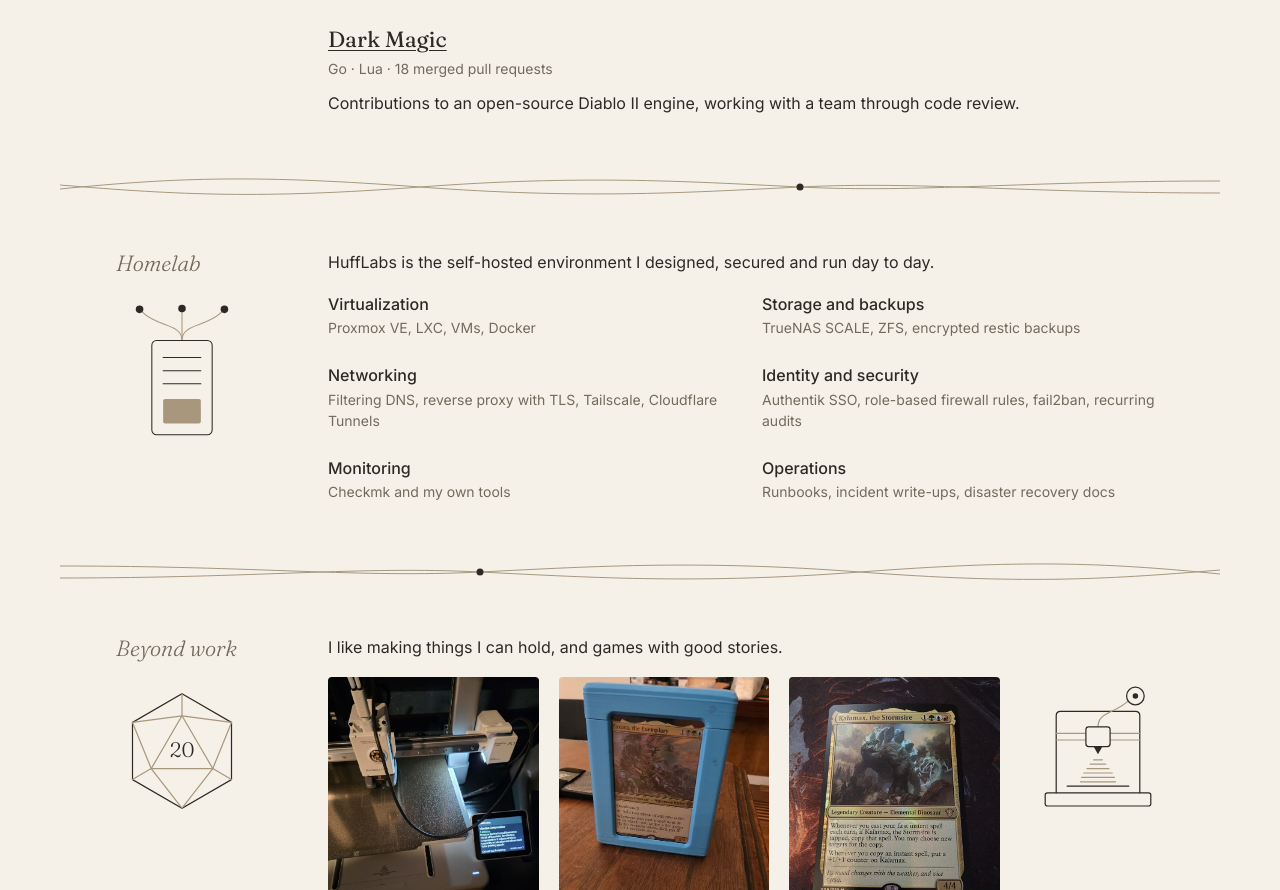
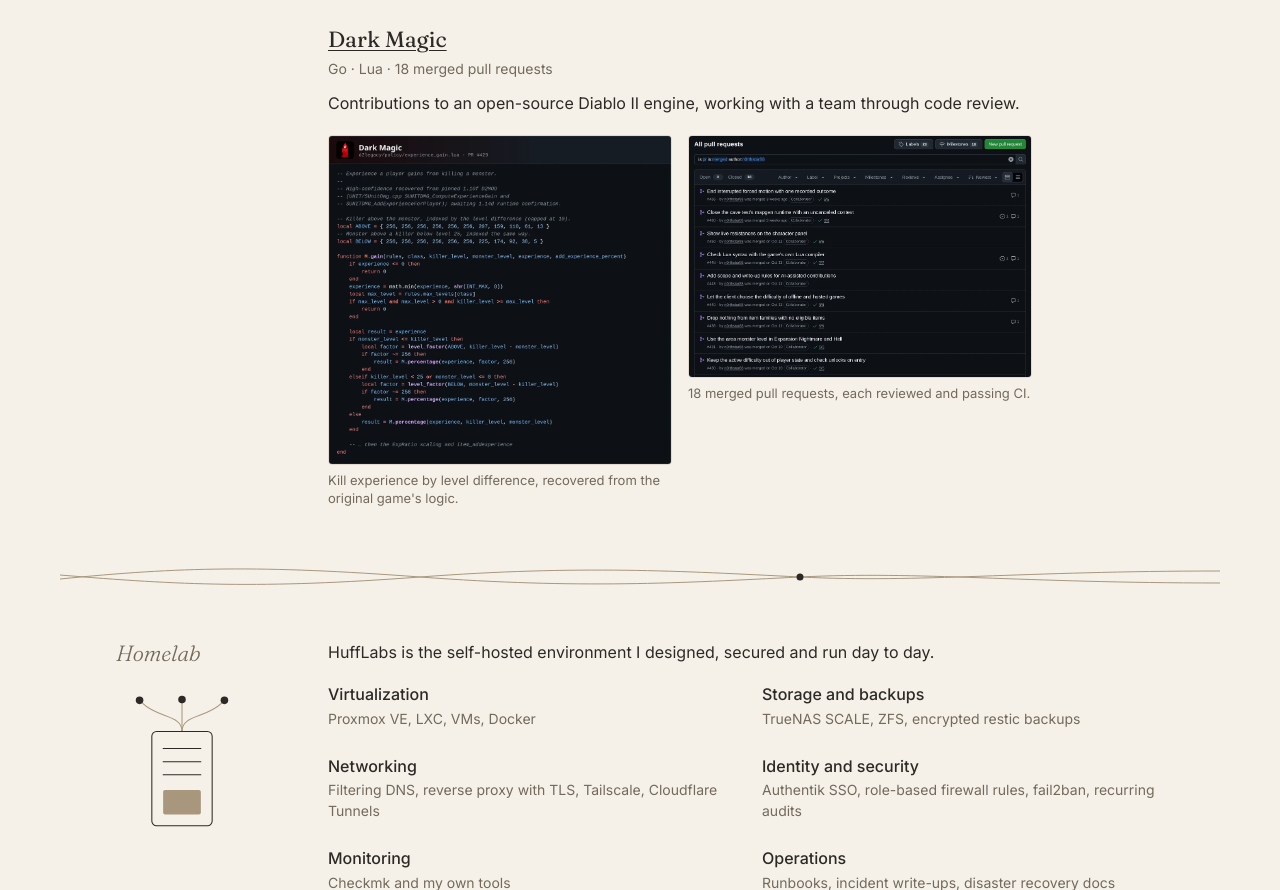
Before and after one commit to n0rthstar88/hufflabs.dev, a plain HTML site: page index.html in a window 1280 px wide. Shown: the part 4563-5453 px from the top of the page. Drawn offline with Linux system fonts and the light colour scheme.

Commit message:
Dark Magic screenshots

```diff
--- a/index.html
+++ b/index.html
@@ -232,6 +232,16 @@
           <h3><a href="https://github.com/gravestench/dark-magic/pulls?q=is%3Apr+is%3Amerged+author%3An0rthstar88">Dark Magic</a></h3>
           <p class="meta">Go · Lua · 18 merged pull requests</p>
           <p>Contributions to an open-source Diablo II engine, working with a team through code review.</p>
+          <div class="shots">
+            <figure>
+              <a href="assets/projects/darkmagic-code.webp"><img src="assets/projects/darkmagic-code.webp" width="1000" height="959" loading="lazy" alt="Lua code from Dark Magic, under the project's red candle logo: the function that scales a player's kill experience by the level difference between the player and the monster."></a>
+              <figcaption>Kill experience by level difference, recovered from the original game's logic.</figcaption>
+            </figure>
+            <figure>
+              <a href="assets/projects/darkmagic-prs.webp"><img src="assets/projects/darkmagic-prs.webp" width="1085" height="765" loading="lazy" alt="GitHub list of 18 merged pull requests by n0rthstar88 in the Dark Magic repository, each with passing checks."></a>
+              <figcaption>18 merged pull requests, each reviewed and passing CI.</figcaption>
+            </figure>
+          </div>
         </article>
       </div>
     </section>
```
Also changed, not shown: assets/projects/darkmagic-code.webp (added), assets/projects/darkmagic-prs.webp (added).
